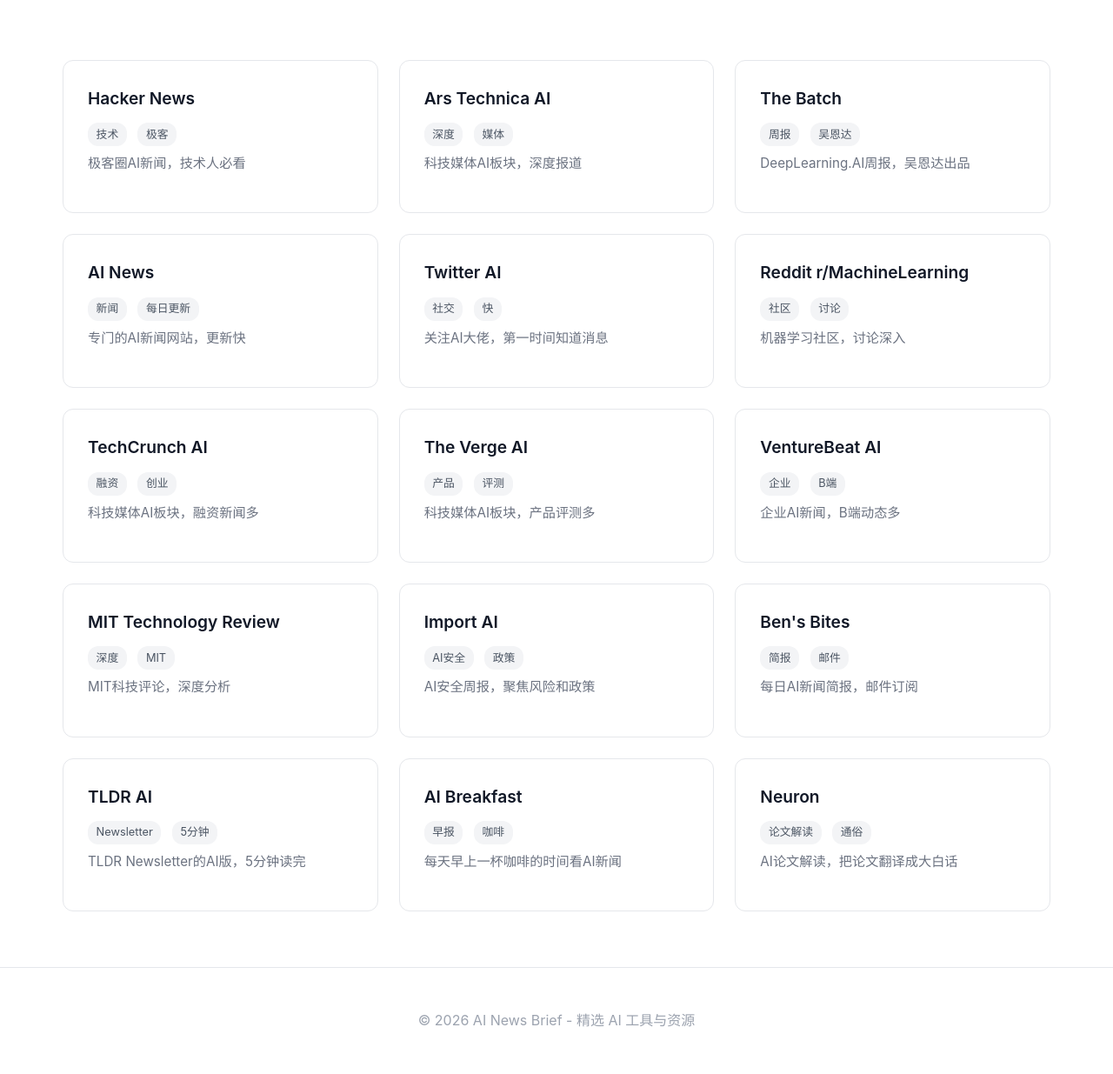
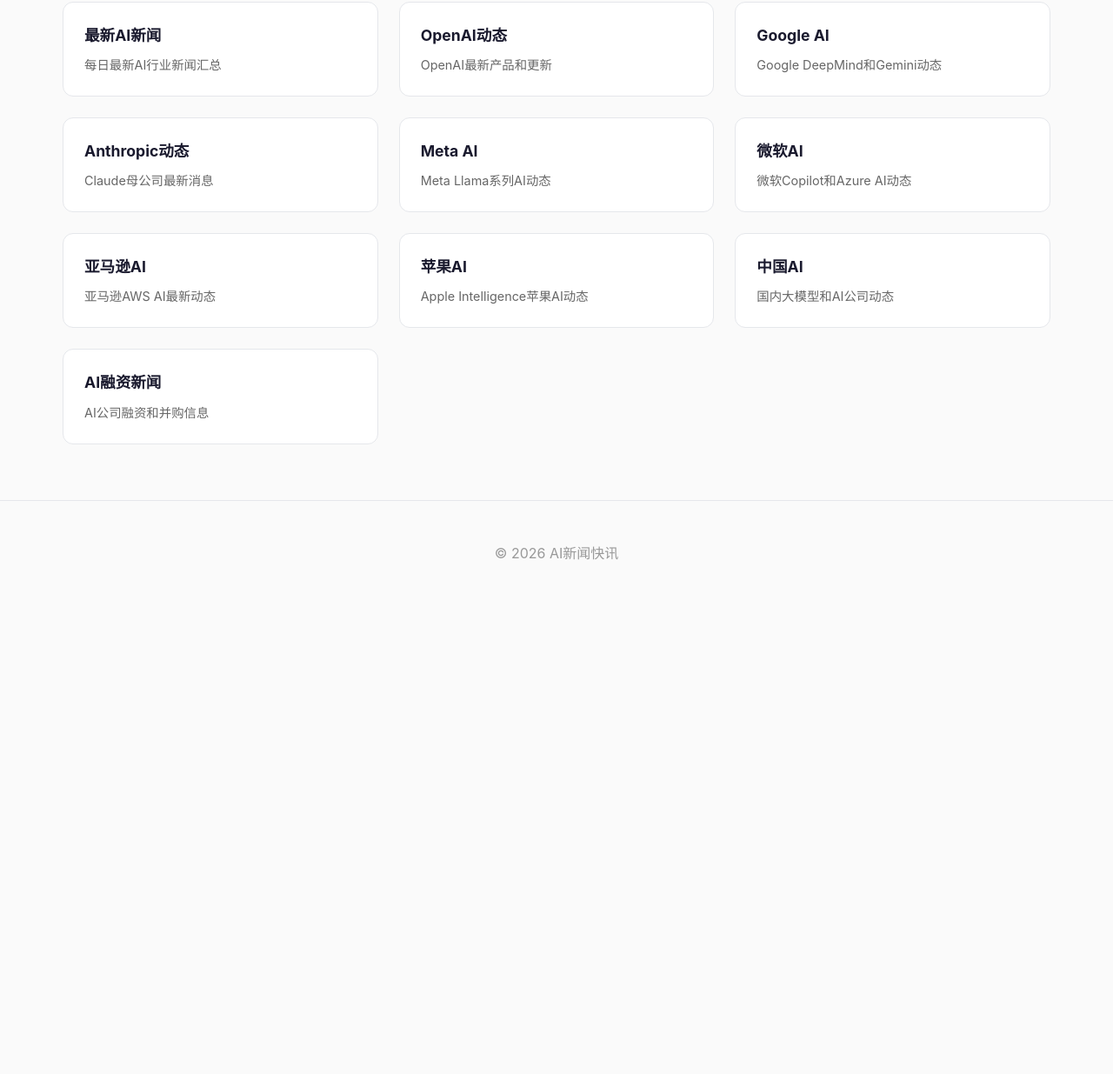
Before and after one commit to mzh19861986-cpu/ai-news-brief, a plain HTML site: page index.html in a window 1280 px wide. Shown: the part 313-1548 px from the top of the page at 87% size. After the commit the page ends 1010 px from the top, so only its background shows below. Drawn offline with Linux system fonts and the light colour scheme.

Commit message:
fix: all cards link to detail pages

```diff
--- a/index.html
+++ b/index.html
@@ -3,173 +3,53 @@
 <head>
     <meta charset="UTF-8">
     <meta name="viewport" content="width=device-width, initial-scale=1.0">
-    <title>AI News Brief - 3分钟了解 AI 圈最新动态</title>
-    <meta name="description" content="3分钟了解 AI 圈最新动态">
-    <meta name="keywords" content="AI工具, AI推荐, AI导航, 人工智能工具大全">
+    <title>AI新闻快讯导航 - 每日最新AI新闻</title>
     <style>
         * { margin: 0; padding: 0; box-sizing: border-box; }
-        body { font-family: -apple-system, BlinkMacSystemFont, 'Segoe UI', Roboto, sans-serif; color: #111827; background: #fff; line-height: 1.6; }
+        body { font-family: -apple-system, sans-serif; background: #fafafa; color: #1a1a2e; line-height: 1.6; }
+        nav { background: white; padding: 1rem 2rem; box-shadow: 0 1px 3px rgba(0,0,0,0.05); display: flex; justify-content: space-between; align-items: center; position: sticky; top: 0; }
+        .logo { font-weight: 700; font-size: 1.2rem; }
+        nav a { color: #666; text-decoration: none; margin-left: 1.5rem; }
         .container { max-width: 1200px; margin: 0 auto; padding: 0 2rem; }
-        nav { padding: 1.5rem 0; border-bottom: 1px solid #e5e7eb; margin-bottom: 3rem; }
-        nav .container { display: flex; justify-content: space-between; align-items: center; }
-        .logo { font-size: 1.25rem; font-weight: 700; color: #111827; text-decoration: none; }
-        .nav-links a { margin-left: 1.5rem; color: #6b7280; text-decoration: none; font-size: 0.95rem; }
-        .nav-links a:hover { color: #111827; }
         .hero { text-align: center; padding: 4rem 0 2rem; }
-        .hero h1 { font-size: 2.5rem; margin-bottom: 1rem; font-weight: 800; letter-spacing: -0.02em; }
-        .hero p { color: #6b7280; max-width: 600px; margin: 0 auto; font-size: 1.125rem; }
-        .grid { display: grid; grid-template-columns: repeat(auto-fill, minmax(320px, 1fr)); gap: 1.5rem; margin: 3rem 0; }
-        .card { padding: 1.75rem; border: 1px solid #e5e7eb; border-radius: 12px; transition: all 0.2s; }
-        .card:hover { border-color: #111827; transform: translateY(-2px); box-shadow: 0 4px 12px rgba(0,0,0,0.05); }
-        .card h3 { font-size: 1.2rem; margin-bottom: 0.75rem; font-weight: 600; }
-        .card .tag { display: inline-block; padding: 0.2rem 0.6rem; background: #f3f4f6; border-radius: 12px; font-size: 0.8rem; margin-right: 0.5rem; margin-bottom: 0.5rem; color: #4b5563; }
-        .card p { color: #6b7280; font-size: 0.95rem; margin-bottom: 1rem; }
-        footer { padding: 3rem 0; border-top: 1px solid #e5e7eb; text-align: center; color: #9ca3af; margin-top: 4rem; }
+        .hero h1 { font-size: 2.5rem; margin-bottom: 1rem; }
+        .hero p { color: #666; font-size: 1.1rem; max-width: 600px; margin: 0 auto; }
+        .grid { display: grid; grid-template-columns: repeat(auto-fill, minmax(300px, 1fr)); gap: 1.5rem; margin: 3rem 0; }
+        .card { background: white; padding: 1.5rem; border-radius: 12px; border: 1px solid #e5e7eb; transition: all 0.2s; text-decoration: none; color: #1a1a2e; }
+        .card:hover { border-color: #0066ff; transform: translateY(-2px); box-shadow: 0 4px 12px rgba(0,102,255,0.1); }
+        .card h3 { font-size: 1.1rem; margin-bottom: 0.5rem; }
+        .card p { color: #666; font-size: 0.9rem; }
+        footer { text-align: center; padding: 3rem 0; color: #999; border-top: 1px solid #e5e7eb; margin-top: 4rem; }
     </style>
 </head>
 <body>
     <nav>
-        <div class="container">
-            <a href="./" class="logo">⚡ AI News Brief</a>
-            <div class="nav-links">
-                <a href="./">Home</a>
-                <a href="./about.html">关于</a>
-            </div>
+        <div class="logo">AI新闻快讯</div>
+        <div>
+            <a href="./">首页</a>
+            <a href="./about.html">关于</a>
         </div>
     </nav>
     <div class="container">
         <div class="hero">
-            <h1>⚡ AI News Brief</h1>
-            <p>3分钟了解 AI 圈最新动态</p>
+            <h1>每日AI新闻快讯</h1>
+            <p>最新AI行业动态、公司新闻、融资信息</p>
         </div>
         <div class="grid">
-            <div class="card">
-                <h3>Hacker News</h3>
-                <div>
-                    <span class="tag">技术</span>
-                    <span class="tag">极客</span>
-                </div>
-                <p>极客圈AI新闻，技术人必看</p>
-            </div>
-            <div class="card">
-                <h3>Ars Technica AI</h3>
-                <div>
-                    <span class="tag">深度</span>
-                    <span class="tag">媒体</span>
-                </div>
-                <p>科技媒体AI板块，深度报道</p>
-            </div>
-            <div class="card">
-                <h3>The Batch</h3>
-                <div>
-                    <span class="tag">周报</span>
-                    <span class="tag">吴恩达</span>
-                </div>
-                <p>DeepLearning.AI周报，吴恩达出品</p>
-            </div>
-            <div class="card">
-                <h3>AI News</h3>
-                <div>
-                    <span class="tag">新闻</span>
-                    <span class="tag">每日更新</span>
-                </div>
-                <p>专门的AI新闻网站，更新快</p>
-            </div>
-            <div class="card">
-                <h3>Twitter AI</h3>
-                <div>
-                    <span class="tag">社交</span>
-                    <span class="tag">快</span>
-                </div>
-                <p>关注AI大佬，第一时间知道消息</p>
-            </div>
-            <div class="card">
-                <h3>Reddit r/MachineLearning</h3>
-                <div>
-                    <span class="tag">社区</span>
-                    <span class="tag">讨论</span>
-                </div>
-                <p>机器学习社区，讨论深入</p>
-            </div>
-            <div class="card">
-                <h3>TechCrunch AI</h3>
-                <div>
-                    <span class="tag">融资</span>
-                    <span class="tag">创业</span>
-                </div>
-                <p>科技媒体AI板块，融资新闻多</p>
-            </div>
-            <div class="card">
-                <h3>The Verge AI</h3>
-                <div>
-                    <span class="tag">产品</span>
-                    <span class="tag">评测</span>
-                </div>
-                <p>科技媒体AI板块，产品评测多</p>
-            </div>
-            <div class="card">
-                <h3>VentureBeat AI</h3>
-                <div>
-                    <span class="tag">企业</span>
-                    <span class="tag">B端</span>
-                </div>
-                <p>企业AI新闻，B端动态多</p>
-            </div>
-            <div class="card">
-                <h3>MIT Technology Review</h3>
-                <div>
-                    <span class="tag">深度</span>
-                    <span class="tag">MIT</span>
-                </div>
-                <p>MIT科技评论，深度分析</p>
-            </div>
-            <div class="card">
-                <h3>Import AI</h3>
-                <div>
-                    <span class="tag">AI安全</span>
-                    <span class="tag">政策</span>
-                </div>
-                <p>AI安全周报，聚焦风险和政策</p>
-            </div>
-            <div class="card">
-                <h3>Ben's Bites</h3>
-                <div>
-                    <span class="tag">简报</span>
-                    <span class="tag">邮件</span>
-                </div>
-                <p>每日AI新闻简报，邮件订阅</p>
-            </div>
-            <div class="card">
-                <h3>TLDR AI</h3>
-                <div>
-                    <span class="tag">Newsletter</span>
-                    <span class="tag">5分钟</span>
-                </div>
-                <p>TLDR Newsletter的AI版，5分钟读完</p>
-            </div>
-            <div class="card">
-                <h3>AI Breakfast</h3>
-                <div>
-                    <span class="tag">早报</span>
-                    <span class="tag">咖啡</span>
-                </div>
-                <p>每天早上一杯咖啡的时间看AI新闻</p>
-            </div>
-            <div class="card">
-                <h3>Neuron</h3>
-                <div>
-                    <span class="tag">论文解读</span>
-                    <span class="tag">通俗</span>
-                </div>
-                <p>AI论文解读，把论文翻译成大白话</p>
-            </div>
-
+            <a href="latest-ai-news.html" class="card"><h3>最新AI新闻</h3><p>每日最新AI行业新闻汇总</p></a>
+            <a href="openai-updates.html" class="card"><h3>OpenAI动态</h3><p>OpenAI最新产品和更新</p></a>
+            <a href="google-ai.html" class="card"><h3>Google AI</h3><p>Google DeepMind和Gemini动态</p></a>
+            <a href="anthropic.html" class="card"><h3>Anthropic动态</h3><p>Claude母公司最新消息</p></a>
+            <a href="meta-ai.html" class="card"><h3>Meta AI</h3><p>Meta Llama系列AI动态</p></a>
+            <a href="microsoft-ai.html" class="card"><h3>微软AI</h3><p>微软Copilot和Azure AI动态</p></a>
+            <a href="amazon-ai.html" class="card"><h3>亚马逊AI</h3><p>亚马逊AWS AI最新动态</p></a>
+            <a href="apple-ai.html" class="card"><h3>苹果AI</h3><p>Apple Intelligence苹果AI动态</p></a>
+            <a href="china-ai.html" class="card"><h3>中国AI</h3><p>国内大模型和AI公司动态</p></a>
+            <a href="ai-funding-news.html" class="card"><h3>AI融资新闻</h3><p>AI公司融资和并购信息</p></a>
         </div>
     </div>
     <footer>
-        <div class="container">
-            <p>© 2026 AI News Brief - 精选 AI 工具与资源</p>
-        </div>
+        <p>© 2026 AI新闻快讯</p>
     </footer>
 </body>
 </html>
```
Also changed, not shown: ai-funding-news.html (added, +18 -0 lines), amazon-ai.html (added, +18 -0 lines), anthropic.html (+5 -5 lines), apple-ai.html (added, +18 -0 lines), china-ai.html (added, +18 -0 lines), google-ai.html (+5 -5 lines), latest-ai-news.html (+5 -5 lines), meta-ai.html (+5 -5 lines), microsoft-ai.html (added, +18 -0 lines).
